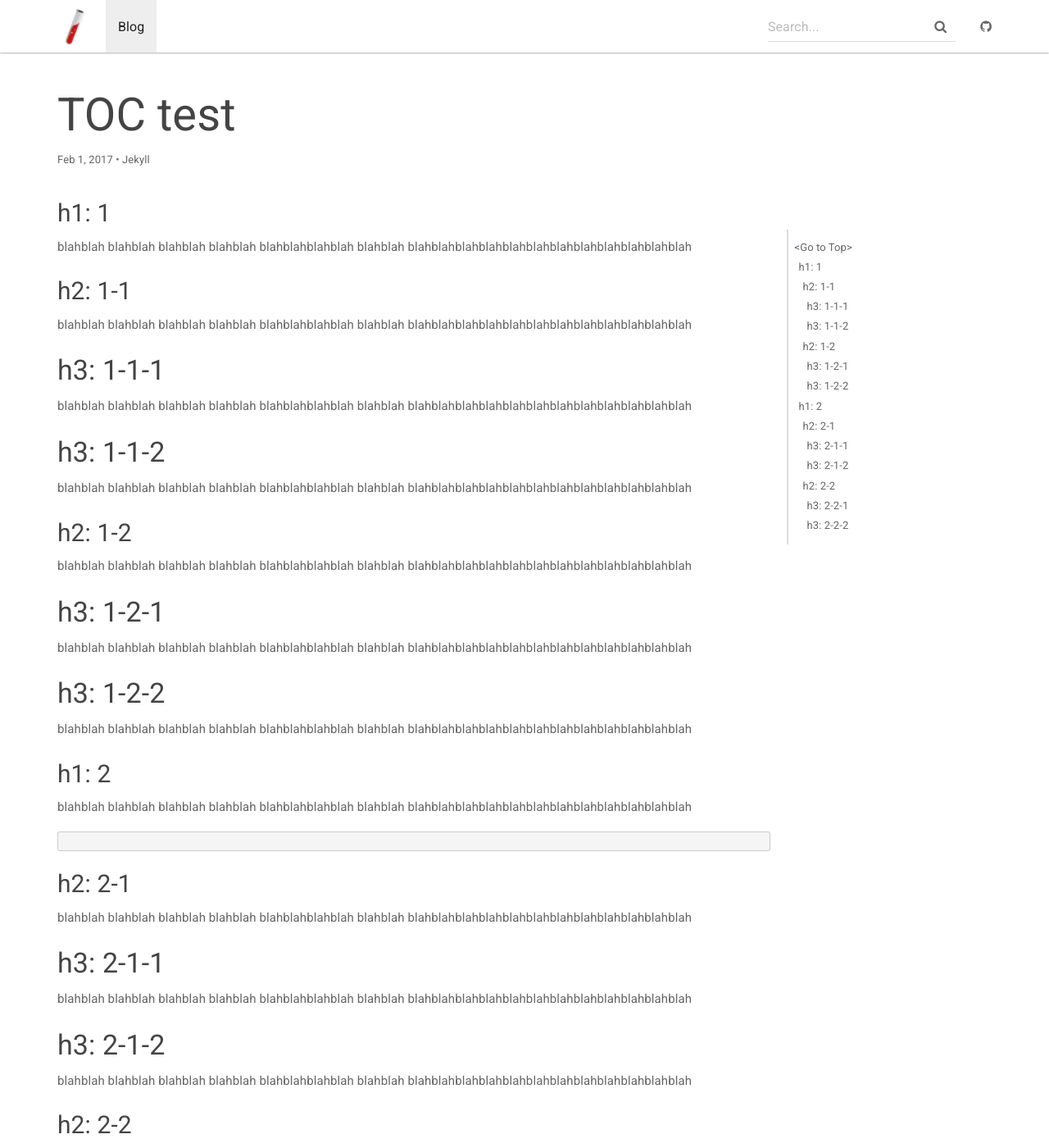
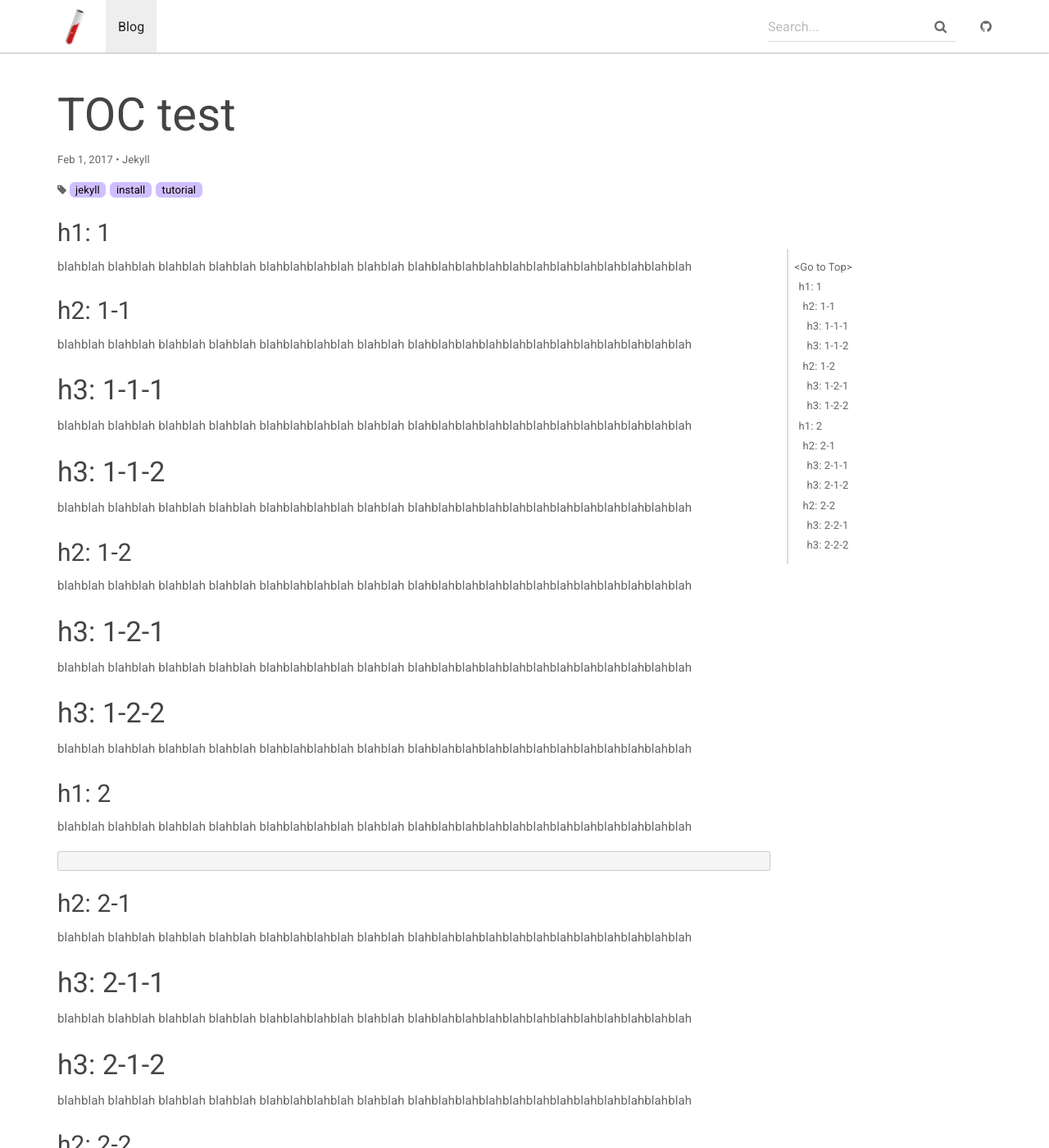
Before and after one commit to HyungjunAn/HyungjunAn.github.io, a Jekyll site: the page built from _posts/2017-02-01-toc-test.md, in a window 1280 px wide and 1400 px high. Shown: the whole window at 82% size. Built offline with Jekyll 4.4.1, drawn with Linux system fonts in a browser that asks for light colours.

Commit message:
add open-color, tag list in post

```diff
--- a/_includes/head.html
+++ b/_includes/head.html
@@ -3,11 +3,12 @@
     <meta http-equiv="X-UA-Compatible" content="IE=edge">
     <meta name="viewport" content="width=device-width, initial-scale=1">
 
-    <link rel="stylesheet" href="{{ "/assets/css/main.css" | relative_url }}">
-    <link rel="stylesheet" href="{{ "/assets/css/font-awesome.min.css" | relative_url }}">
+    <link rel="stylesheet" href="{{ '/assets/css/main.css' | relative_url }}">
+    <link rel="stylesheet" href="{{ '/assets/css/open-color.css' | relative_url }}">
+    <link rel="stylesheet" href="{{ '/assets/css/font-awesome.min.css' | relative_url }}">
 
-    <link rel="shortcut icon" href="{{ "/favicon.ico?1" | relative_url }}">
+    <link rel="shortcut icon" href="{{ '/favicon.ico?1' | relative_url }}">
     {% seo %}
 
-    <link rel="alternate" type="application/rss+xml" title="{{ site.title }}" href="{{ "/feed.xml" | absolute_url }}" />
+    <link rel="alternate" type="application/rss+xml" title="{{ site.title }}" href="{{ '/feed.xml' | absolute_url }}" />
 </head>
--- a/_layouts/post.html
+++ b/_layouts/post.html
@@ -5,10 +5,26 @@ layout: default
 <div class="container">
     <div class="row">
         <div class="col-md-12">
-            <div class="post-title">
-            <h1>{{ page.title }}</h1>
-            <p>{{ page.date | date: "%b %-d, %Y" }}{% if page.author %} • {{ page.author }}{% endif %}{% if page.meta %} • {{ page.meta }}{% endif %}</p>
+            <h1 class="post-title">{{ page.title }}</h1>
+            <div class="post-meta">
+                <p>{{ page.date | date: "%b %-d, %Y" }}{% if page.author %} • {{ page.author }}{% endif %}{% if page.meta %} • {{ page.meta }}{% endif %}</p>
+                {% if page.tags.size > 0 %}
+                <i class="post-tags-icon fa fa-tag"></i>
+                <ul class="post-tags">
+                    {%- for tag in page.tags -%}
+                    <li>
+                        {% assign slugified_tag = tag | slugify %}
+                        {%- if site.tags_path -%}
+                        <a class="post-tag" href="{{ site.tags_path | relative_url }}#{{ slugified_tag }}">{{ slugified_tag }}</a>
+                        {%- else -%}
+                        <span class="post-tag">{{ slugified_tag }}</span>
+                        {%- endif -%}
+                    </li>
+                    {%- endfor -%}
+                </ul>
+                {% endif %}
             </div>
+
             <div class="post-and-toc">
                 <div>
                 <div id="markdown-content-container" class="post">{{ content }}</div>
--- a/_posts/2017-02-01-toc-test.md
+++ b/_posts/2017-02-01-toc-test.md
@@ -3,6 +3,8 @@ layout: post
 title:  "TOC test"
 date:   2017-02-01 09:41:09
 author: Jekyll
+categories: [jekyll]
+tags: [jekyll, install, tutorial]
 ---
 # h1: 1
 blahblah blahblah blahblah blahblah blahblahblahblah blahblah blahblahblahblahblahblahblahblahblahblahblahblah
--- a/assets/css/main.scss
+++ b/assets/css/main.scss
@@ -4,6 +4,35 @@
 @charset "utf-8";
 
 // Import partials from `sass_dir` (defaults to `_sass`)
+
+  // --spacer: 1rem;
+  // --spacer-2: calc(var(--spacer) * 2);
+  // --spacer-3: calc(var(--spacer) * 3);
+
+  // // https://github.com/necolas/normalize.css/issues/665
+  // --body-font-family: -apple-system,system-ui,BlinkMacSystemFont,"Segoe UI",Roboto,"Helvetica Neue",Arial,sans-serif;
+  // --body-font-size: 16px;
+  // --body-line-height: 1.5;
+
+$--border-radius: .5em;
+
+  // // https://qwtel.com/posts/software/the-monospaced-system-ui-css-font-stack/
+  // --code-font-family: ui-monospace, Menlo, Monaco, "Cascadia Mono", "Segoe UI Mono", "Roboto Mono", "Oxygen Mono", "Ubuntu Monospace", "Source Code Pro", "Fira Mono", "Droid Sans Mono", "Courier New", monospace;
+
+  /**
+   * Color
+   */
+$--body-bg-color: var(--oc-white);
+$--body-color: var(--oc-gray-9);
+$--code-bg-color: var(--oc-gray-1);
+$--heading-color: var(--oc-black);
+$--border-color: var(--oc-violet-2);
+$--link-color: var(--oc-blue-9);
+$--link-color-rgb: var(--oc-violet-2);
+$--link-hover-color: var(--oc-blue-7);
+$--info-color: var(--oc-green-9);
+$--warning-color: var(--oc-yellow-9);
+$--danger-color: var(--oc-red-9);
 
 @import
   {% if site.bootwatch %}
@@ -19,6 +48,57 @@
   "syntax-highlighting",
   "jekyll-doc-theme"
 ;
+
+.post-categories,
+.post-tags {
+  display: inline-block;
+  list-style: none;
+  padding: 0;
+  margin: 0;
+
+  li {
+    display: inline-block;
+
+    &:not(:last-child) {
+      margin-right: 0.4em;
+    }
+  }
+}
+
+.post-category {
+  border-bottom: 2px dotted $--border-color;
+}
+
+a.post-category {
+  color: inherit;
+
+  &:hover,
+  &:focus {
+    border-bottom-style: solid;
+    border-color: $--body-color;
+    text-decoration: none;
+  }
+}
+
+.post-tag {
+  padding: 0.1em 0.5em;
+  border: 1px solid $--border-color;
+  border-radius: $--border-radius;
+  //background-color: rgba($--link-color-rgb, 0.3);
+  background-color: $--link-color-rgb;
+  color: var(--oc-black);
+  font: bold;
+}
+
+a.post-tag {
+  color: inherit;
+
+  &:hover,
+  &:focus {
+    background-color: rgba($--link-color-rgb, 0.6);
+    text-decoration: none;
+  }
+}
 
 .container .post {
     @media (min-width: $screen-sm-min) {
--- /dev/null
+++ b/assets/css/open-color.css
@@ -0,0 +1,343 @@
+/*
+ *
+ *  𝗖 𝗢 𝗟 𝗢 𝗥
+ *  v 1.9.1
+ *
+ *  ━━━━━━━━━━━━━━━━━━━━━━━━━━━━━━━━━━━ */
+
+ :root {
+
+    /*  General
+     *  ─────────────────────────────────── */
+
+      --oc-white: #ffffff;
+      --oc-white-rgb: 255, 255, 255;
+      --oc-black: #000000;
+      --oc-black-rgb: 0, 0, 0;
+
+
+    /*  Gray
+     *  ─────────────────────────────────── */
+
+      --oc-gray-0: #f8f9fa;
+      --oc-gray-0-rgb: 248, 249, 250;
+      --oc-gray-1: #f1f3f5;
+      --oc-gray-1-rgb: 241, 243, 245;
+      --oc-gray-2: #e9ecef;
+      --oc-gray-2-rgb: 233, 236, 239;
+      --oc-gray-3: #dee2e6;
+      --oc-gray-3-rgb: 222, 226, 230;
+      --oc-gray-4: #ced4da;
+      --oc-gray-4-rgb: 206, 212, 218;
+      --oc-gray-5: #adb5bd;
+      --oc-gray-5-rgb: 173, 181, 189;
+      --oc-gray-6: #868e96;
+      --oc-gray-6-rgb: 134, 142, 150;
+      --oc-gray-7: #495057;
+      --oc-gray-7-rgb: 73, 80, 87;
+      --oc-gray-8: #343a40;
+      --oc-gray-8-rgb: 52, 58, 64;
+      --oc-gray-9: #212529;
+      --oc-gray-9-rgb: 33, 37, 41;
+
+
+    /*  Red
+     *  ─────────────────────────────────── */
+
+      --oc-red-0: #fff5f5;
+      --oc-red-0-rgb: 255, 245, 245;
+      --oc-red-1: #ffe3e3;
+      --oc-red-1-rgb: 255, 227, 227;
+      --oc-red-2: #ffc9c9;
+      --oc-red-2-rgb: 255, 201, 201;
+      --oc-red-3: #ffa8a8;
+      --oc-red-3-rgb: 255, 168, 168;
+      --oc-red-4: #ff8787;
+      --oc-red-4-rgb: 255, 135, 135;
+      --oc-red-5: #ff6b6b;
+      --oc-red-5-rgb: 255, 107, 107;
+      --oc-red-6: #fa5252;
+      --oc-red-6-rgb: 250, 82, 82;
+      --oc-red-7: #f03e3e;
+      --oc-red-7-rgb: 240, 62, 62;
+      --oc-red-8: #e03131;
+      --oc-red-8-rgb: 224, 49, 49;
+      --oc-red-9: #c92a2a;
+      --oc-red-9-rgb: 201, 42, 42;
+
+
+    /*  Pink
+     *  ─────────────────────────────────── */
+
+      --oc-pink-0: #fff0f6;
+      --oc-pink-0-rgb: 255, 240, 246;
+      --oc-pink-1: #ffdeeb;
+      --oc-pink-1-rgb: 255, 222, 235;
+      --oc-pink-2: #fcc2d7;
+      --oc-pink-2-rgb: 252, 194, 215;
+      --oc-pink-3: #faa2c1;
+      --oc-pink-3-rgb: 250, 162, 193;
+      --oc-pink-4: #f783ac;
+      --oc-pink-4-rgb: 247, 131, 172;
+      --oc-pink-5: #f06595;
+      --oc-pink-5-rgb: 240, 101, 149;
+      --oc-pink-6: #e64980;
+      --oc-pink-6-rgb: 230, 73, 128;
+      --oc-pink-7: #d6336c;
+      --oc-pink-7-rgb: 214, 51, 108;
+      --oc-pink-8: #c2255c;
+      --oc-pink-8-rgb: 194, 37, 92;
+      --oc-pink-9: #a61e4d;
+      --oc-pink-9-rgb: 166, 30, 77;
+
+
+    /*  Grape
+     *  ─────────────────────────────────── */
+
+      --oc-grape-0: #f8f0fc;
+      --oc-grape-0-rgb: 248, 240, 252;
+      --oc-grape-1: #f3d9fa;
+      --oc-grape-1-rgb: 243, 217, 250;
+      --oc-grape-2: #eebefa;
+      --oc-grape-2-rgb: 238, 190, 250;
+      --oc-grape-3: #e599f7;
+      --oc-grape-3-rgb: 229, 153, 247;
+      --oc-grape-4: #da77f2;
+      --oc-grape-4-rgb: 218, 119, 242;
+      --oc-grape-5: #cc5de8;
+      --oc-grape-5-rgb: 204, 93, 232;
+      --oc-grape-6: #be4bdb;
+      --oc-grape-6-rgb: 190, 75, 219;
+      --oc-grape-7: #ae3ec9;
+      --oc-grape-7-rgb: 174, 62, 201;
+      --oc-grape-8: #9c36b5;
+      --oc-grape-8-rgb: 156, 54, 181;
+      --oc-grape-9: #862e9c;
+      --oc-grape-9-rgb: 134, 46, 156;
+
+
+    /*  Violet
+     *  ─────────────────────────────────── */
+
+      --oc-violet-0: #f3f0ff;
+      --oc-violet-0-rgb: 243, 240, 255;
+      --oc-violet-1: #e5dbff;
+      --oc-violet-1-rgb: 229, 219, 255;
+      --oc-violet-2: #d0bfff;
+      --oc-violet-2-rgb: 208, 191, 255;
+      --oc-violet-3: #b197fc;
+      --oc-violet-3-rgb: 177, 151, 252;
+      --oc-violet-4: #9775fa;
+      --oc-violet-4-rgb: 151, 117, 250;
+      --oc-violet-5: #845ef7;
+      --oc-violet-5-rgb: 132, 94, 247;
+      --oc-violet-6: #7950f2;
+      --oc-violet-6-rgb: 121, 80, 242;
+      --oc-violet-7: #7048e8;
+      --oc-violet-7-rgb: 112, 72, 232;
+      --oc-violet-8: #6741d9;
+      --oc-violet-8-rgb: 103, 65, 217;
+      --oc-violet-9: #5f3dc4;
+      --oc-violet-9-rgb: 95, 61, 196;
+
+
+    /*  Indigo
+     *  ─────────────────────────────────── */
+
+      --oc-indigo-0: #edf2ff;
+      --oc-indigo-0-rgb: 237, 242, 255;
+      --oc-indigo-1: #dbe4ff;
+      --oc-indigo-1-rgb: 219, 228, 255;
+      --oc-indigo-2: #bac8ff;
+      --oc-indigo-2-rgb: 186, 200, 255;
+      --oc-indigo-3: #91a7ff;
+      --oc-indigo-3-rgb: 145, 167, 255;
+      --oc-indigo-4: #748ffc;
+      --oc-indigo-4-rgb: 116, 143, 252;
+      --oc-indigo-5: #5c7cfa;
+      --oc-indigo-5-rgb: 92, 124, 250;
+      --oc-indigo-6: #4c6ef5;
+      --oc-indigo-6-rgb: 76, 110, 245;
+      --oc-indigo-7: #4263eb;
+      --oc-indigo-7-rgb: 66, 99, 235;
+      --oc-indigo-8: #3b5bdb;
+      --oc-indigo-8-rgb: 59, 91, 219;
+      --oc-indigo-9: #364fc7;
+      --oc-indigo-9-rgb: 54, 79, 199;
+
+
+    /*  Blue
+     *  ─────────────────────────────────── */
+
+      --oc-blue-0: #e7f5ff;
+      --oc-blue-0-rgb: 231, 245, 255;
+      --oc-blue-1: #d0ebff;
+      --oc-blue-1-rgb: 208, 235, 255;
+      --oc-blue-2: #a5d8ff;
+      --oc-blue-2-rgb: 165, 216, 255;
+      --oc-blue-3: #74c0fc;
+      --oc-blue-3-rgb: 116, 192, 252;
+      --oc-blue-4: #4dabf7;
+      --oc-blue-4-rgb: 77, 171, 247;
+      --oc-blue-5: #339af0;
+      --oc-blue-5-rgb: 51, 154, 240;
+      --oc-blue-6: #228be6;
+      --oc-blue-6-rgb: 34, 139, 230;
+      --oc-blue-7: #1c7ed6;
+      --oc-blue-7-rgb: 28, 126, 214;
+      --oc-blue-8: #1971c2;
+      --oc-blue-8-rgb: 25, 113, 194;
+      --oc-blue-9: #1864ab;
+      --oc-blue-9-rgb: 24, 100, 171;
+
+
+    /*  Cyan
+     *  ─────────────────────────────────── */
+
+      --oc-cyan-0: #e3fafc;
+      --oc-cyan-0-rgb: 227, 250, 252;
+      --oc-cyan-1: #c5f6fa;
+      --oc-cyan-1-rgb: 197, 246, 250;
+      --oc-cyan-2: #99e9f2;
+      --oc-cyan-2-rgb: 153, 233, 242;
+      --oc-cyan-3: #66d9e8;
+      --oc-cyan-3-rgb: 102, 217, 232;
+      --oc-cyan-4: #3bc9db;
+      --oc-cyan-4-rgb: 59, 201, 219;
+      --oc-cyan-5: #22b8cf;
+      --oc-cyan-5-rgb: 34, 184, 207;
+      --oc-cyan-6: #15aabf;
+      --oc-cyan-6-rgb: 21, 170, 191;
+      --oc-cyan-7: #1098ad;
+      --oc-cyan-7-rgb: 16, 152, 173;
+      --oc-cyan-8: #0c8599;
+      --oc-cyan-8-rgb: 12, 133, 153;
+      --oc-cyan-9: #0b7285;
+      --oc-cyan-9-rgb: 11, 114, 133;
+
+
+    /*  Teal
+     *  ─────────────────────────────────── */
+
+      --oc-teal-0: #e6fcf5;
+      --oc-teal-0-rgb: 230, 252, 245;
+      --oc-teal-1: #c3fae8;
+      --oc-teal-1-rgb: 195, 250, 232;
+      --oc-teal-2: #96f2d7;
+      --oc-teal-2-rgb: 150, 242, 215;
+      --oc-teal-3: #63e6be;
+      --oc-teal-3-rgb: 99, 230, 190;
+      --oc-teal-4: #38d9a9;
+      --oc-teal-4-rgb: 56, 217, 169;
+      --oc-teal-5: #20c997;
+      --oc-teal-5-rgb: 32, 201, 151;
+      --oc-teal-6: #12b886;
+      --oc-teal-6-rgb: 18, 184, 134;
+      --oc-teal-7: #0ca678;
+      --oc-teal-7-rgb: 12, 166, 120;
+      --oc-teal-8: #099268;
+      --oc-teal-8-rgb: 9, 146, 104;
+      --oc-teal-9: #087f5b;
+      --oc-teal-9-rgb: 8, 127, 91;
+
+
+    /*  Green
+     *  ─────────────────────────────────── */
+
+      --oc-green-0: #ebfbee;
+      --oc-green-0-rgb: 235, 251, 238;
+      --oc-green-1: #d3f9d8;
+      --oc-green-1-rgb: 211, 249, 216;
+      --oc-green-2: #b2f2bb;
+      --oc-green-2-rgb: 178, 242, 187;
+      --oc-green-3: #8ce99a;
+      --oc-green-3-rgb: 140, 233, 154;
+      --oc-green-4: #69db7c;
+      --oc-green-4-rgb: 105, 219, 124;
+      --oc-green-5: #51cf66;
+      --oc-green-5-rgb: 81, 207, 102;
+      --oc-green-6: #40c057;
+      --oc-green-6-rgb: 64, 192, 87;
+      --oc-green-7: #37b24d;
+      --oc-green-7-rgb: 55, 178, 77;
+      --oc-green-8: #2f9e44;
+      --oc-green-8-rgb: 47, 158, 68;
+      --oc-green-9: #2b8a3e;
+      --oc-green-9-rgb: 43, 138, 62;
+
+
+    /*  Lime
+     *  ─────────────────────────────────── */
+
+      --oc-lime-0: #f4fce3;
+      --oc-lime-0-rgb: 244, 252, 227;
+      --oc-lime-1: #e9fac8;
+      --oc-lime-1-rgb: 233, 250, 200;
+      --oc-lime-2: #d8f5a2;
+      --oc-lime-2-rgb: 216, 245, 162;
+      --oc-lime-3: #c0eb75;
+      --oc-lime-3-rgb: 192, 235, 117;
+      --oc-lime-4: #a9e34b;
+      --oc-lime-4-rgb: 169, 227, 75;
+      --oc-lime-5: #94d82d;
+      --oc-lime-5-rgb: 148, 216, 45;
+      --oc-lime-6: #82c91e;
+      --oc-lime-6-rgb: 130, 201, 30;
+      --oc-lime-7: #74b816;
+      --oc-lime-7-rgb: 116, 184, 22;
+      --oc-lime-8: #66a80f;
+      --oc-lime-8-rgb: 102, 168, 15;
+      --oc-lime-9: #5c940d;
+      --oc-lime-9-rgb: 92, 148, 13;
+
+
+    /*  Yellow
+     *  ─────────────────────────────────── */
+
+      --oc-yellow-0: #fff9db;
+      --oc-yellow-0-rgb: 255, 249, 219;
+      --oc-yellow-1: #fff3bf;
+      --oc-yellow-1-rgb: 255, 243, 191;
+      --oc-yellow-2: #ffec99;
+      --oc-yellow-2-rgb: 255, 236, 153;
+      --oc-yellow-3: #ffe066;
+      --oc-yellow-3-rgb: 255, 224, 102;
+      --oc-yellow-4: #ffd43b;
+      --oc-yellow-4-rgb: 255, 212, 59;
+      --oc-yellow-5: #fcc419;
+      --oc-yellow-5-rgb: 252, 196, 25;
+      --oc-yellow-6: #fab005;
+      --oc-yellow-6-rgb: 250, 176, 5;
+      --oc-yellow-7: #f59f00;
+      --oc-yellow-7-rgb: 245, 159, 0;
+      --oc-yellow-8: #f08c00;
+      --oc-yellow-8-rgb: 240, 140, 0;
+      --oc-yellow-9: #e67700;
+      --oc-yellow-9-rgb: 230, 119, 0;
+
+
+    /*  Orange
+     *  ─────────────────────────────────── */
+
+      --oc-orange-0: #fff4e6;
+      --oc-orange-0-rgb: 255, 244, 230;
+      --oc-orange-1: #ffe8cc;
+      --oc-orange-1-rgb: 255, 232, 204;
+      --oc-orange-2: #ffd8a8;
+      --oc-orange-2-rgb: 255, 216, 168;
+      --oc-orange-3: #ffc078;
+      --oc-orange-3-rgb: 255, 192, 120;
+      --oc-orange-4: #ffa94d;
+      --oc-orange-4-rgb: 255, 169, 77;
+      --oc-orange-5: #ff922b;
+      --oc-orange-5-rgb: 255, 146, 43;
+      --oc-orange-6: #fd7e14;
+      --oc-orange-6-rgb: 253, 126, 20;
+      --oc-orange-7: #f76707;
+      --oc-orange-7-rgb: 247, 103, 7;
+      --oc-orange-8: #e8590c;
+      --oc-orange-8-rgb: 232, 89, 12;
+      --oc-orange-9: #d9480f;
+      --oc-orange-9-rgb: 217, 72, 15;
+
+    }
```
Also changed, not shown: TODO.md (+7 -5 lines), 1 other file.
